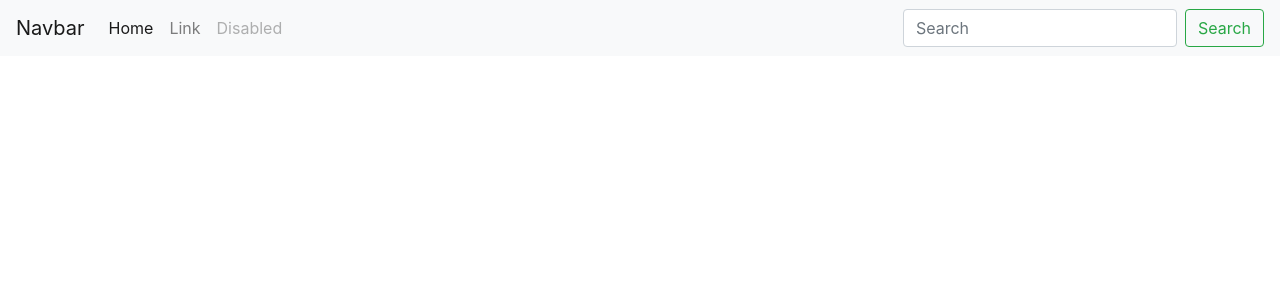
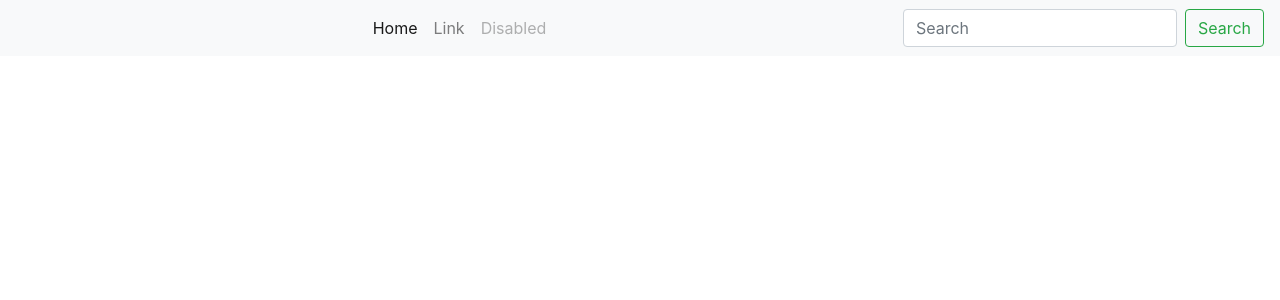
Before and after one commit to dturconi17/RRHH2, a Python web app: template templates/sitio/cabecera2.html in a window 1280 px wide. Shown: the top 300 px of the page. Run offline with Jinja, Linux system fonts and the light colour scheme; the template is opened without the code that fills it, so the values that code supplies are empty.

Commit message:
modified:   templates/sitio/cabecera2.html

```diff
--- a/templates/sitio/cabecera2.html
+++ b/templates/sitio/cabecera2.html
@@ -18,7 +18,8 @@
         <button class="navbar-toggler" type="button" data-toggle="collapse" data-target="#navbarTogglerDemo03" aria-controls="navbarTogglerDemo03" aria-expanded="false" aria-label="Toggle navigation">
           <span class="navbar-toggler-icon"></span>
         </button>
-        <a class="navbar-brand" href="#">Navbar</a>
+
+        <div class="collapse navbar-collapse" id="navbarTogglerDemo03"></div>
 
         <div class="collapse navbar-collapse" id="navbarTogglerDemo03">
           <ul class="navbar-nav mr-auto mt-2 mt-lg-0">
```
